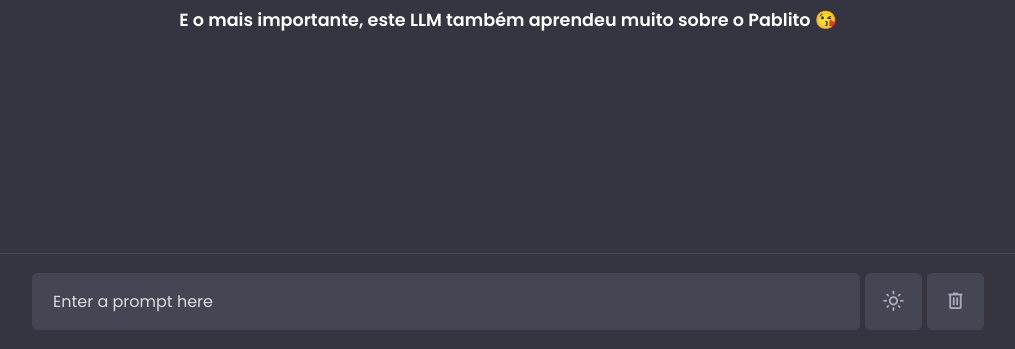
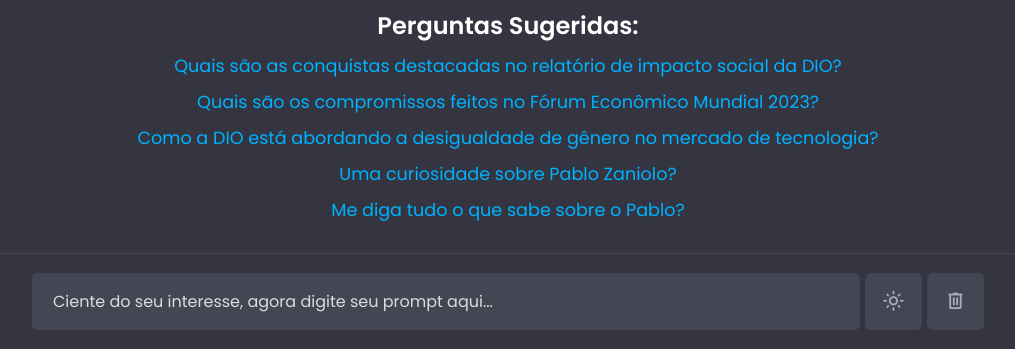
Before and after one commit to digitalinnovationone/cienteGPT, a plain HTML site: page docs/index.html in a window 1280 px wide. Shown: the part 451-800 px from the top of the page, without its empty margins (132-1147 px from the left). Drawn offline with nearby package versions, Linux system fonts and the light colour scheme.

Commit message:
Perguntas sugeridas

```diff
--- a/docs/index.html
+++ b/docs/index.html
@@ -8,13 +8,12 @@
     <link rel="stylesheet" href="style.css">
     <meta name="viewport" content="width=device-width, initial-scale=1.0">
     <!-- Google Fonts Link For Icons -->
-    <link rel="stylesheet"
-        href="https://fonts.googleapis.com/css2?family=Material+Symbols+Rounded:opsz,wght,FILL,GRAD@20..48,100..700,0..1,-50..200" />
+    <link rel="stylesheet" href="https://fonts.googleapis.com/css2?family=Material+Symbols+Rounded:opsz,wght,FILL,GRAD@20..48,100..700,0..1,-50..200" />
     <!-- Favicon -->
-    <link rel="apple-touch-icon" sizes="180x180" href="/apple-touch-icon.png">
-    <link rel="icon" type="image/png" sizes="32x32" href="/favicon-32x32.png">
-    <link rel="icon" type="image/png" sizes="16x16" href="/favicon-16x16.png">
-    <link rel="manifest" href="/site.webmanifest">
+    <link rel="apple-touch-icon" sizes="180x180" href="apple-touch-icon.png">
+    <link rel="icon" type="image/png" sizes="32x32" href="favicon-32x32.png">
+    <link rel="icon" type="image/png" sizes="16x16" href="favicon-16x16.png">
+    <link rel="manifest" href="site.webmanifest">
 </head>
 
 <body>
@@ -25,7 +24,7 @@
     <div class="typing-container">
         <div class="typing-content">
             <div class="typing-textarea">
-                <textarea id="chat-input" spellcheck="false" placeholder="Enter a prompt here" required></textarea>
+                <textarea id="chat-input" spellcheck="false" placeholder="Ciente do seu interesse, agora digite seu prompt aqui..." required></textarea>
                 <span id="send-btn" class="material-symbols-rounded">send</span>
             </div>
             <div class="typing-controls">
--- a/docs/script.js
+++ b/docs/script.js
@@ -13,15 +13,29 @@
         document.body.classList.toggle("light-mode", themeColor === "light_mode");
         themeButton.innerText = document.body.classList.contains("light-mode") ? "dark_mode" : "light_mode";
 
-        const defaultText = `<div class="default-text">
-                                <img src="images/chatbot.png" alt="chatbot-img">
-                                <h1>CienteGPT</h1>
-                                <p>GPT treinado com base no "DIO ESG Impact Report 2023".</p>
-                                <p><strong>E o mais importante, este LLM também aprendeu muito sobre o Pablito 😘</strong></p>
-                            </div>`;
+        const defaultText = `
+        <div class="default-text">
+            <img src="images/chatbot.png" alt="chatbot-img">
+            <h1>CienteGPT</h1>
+            <p>GPT treinado com base no "DIO ESG Impact Report 2023".</p>
+            <p><strong>Esteja ciente de que este LLM também sabe muito sobre o Pablito 😘</strong></p>
+            <br>
+            <h2>Perguntas Sugeridas:</h2>
+            <p class="suggested-question">Quais são as conquistas destacadas no relatório de impacto social da DIO?</p>
+            <p class="suggested-question">Quais são os compromissos feitos no Fórum Econômico Mundial 2023?</p>
+            <p class="suggested-question">Como a DIO está abordando a desigualdade de gênero no mercado de tecnologia?</p>
+            <p class="suggested-question">Uma curiosidade sobre Pablo Zaniolo?</p>
+            <p class="suggested-question">Me diga tudo o que sabe sobre o Pablo?</p>
+        </div>`;
 
         chatContainer.innerHTML = localStorage.getItem("all-chats") || defaultText;
         chatContainer.scrollTo(0, chatContainer.scrollHeight);
+
+        document.querySelectorAll('.suggested-question').forEach(p => {
+            p.addEventListener('click', function () {
+                chatInput.value = this.textContent;
+            });
+        });
     }
 
     function createChatElement(content, className) {
--- a/docs/style.css
+++ b/docs/style.css
@@ -38,7 +38,8 @@ body {
 .chat-container {
     overflow-y: auto;
     max-height: 100vh;
-    padding-bottom: 150px;
+    padding-top: 70px;
+    padding-bottom: 70px;
 }
 
 :where(.chat-container, textarea)::-webkit-scrollbar {
@@ -258,6 +259,12 @@ span.material-symbols-rounded {
     background: var(--icon-hover-bg);
 }
 
+.suggested-question {
+    color: rgb(0, 179, 255);
+    cursor: pointer;
+    text-decoration: dotted;
+}
+
 /* Reponsive Media Query */
 @media screen and (max-width: 600px) {
     .default-text h1 {
```
